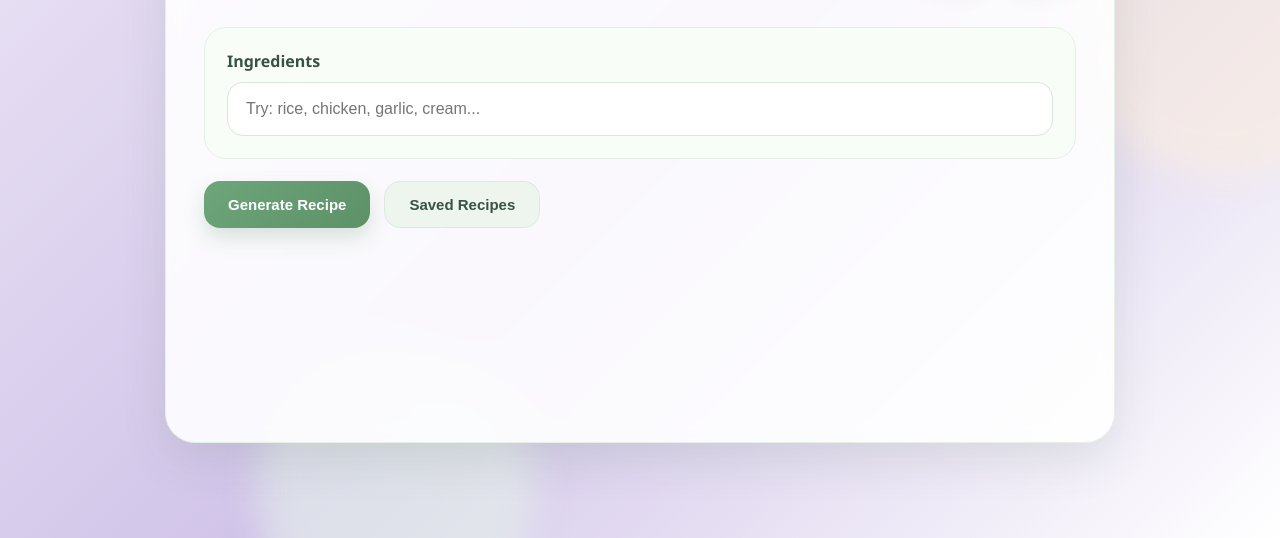
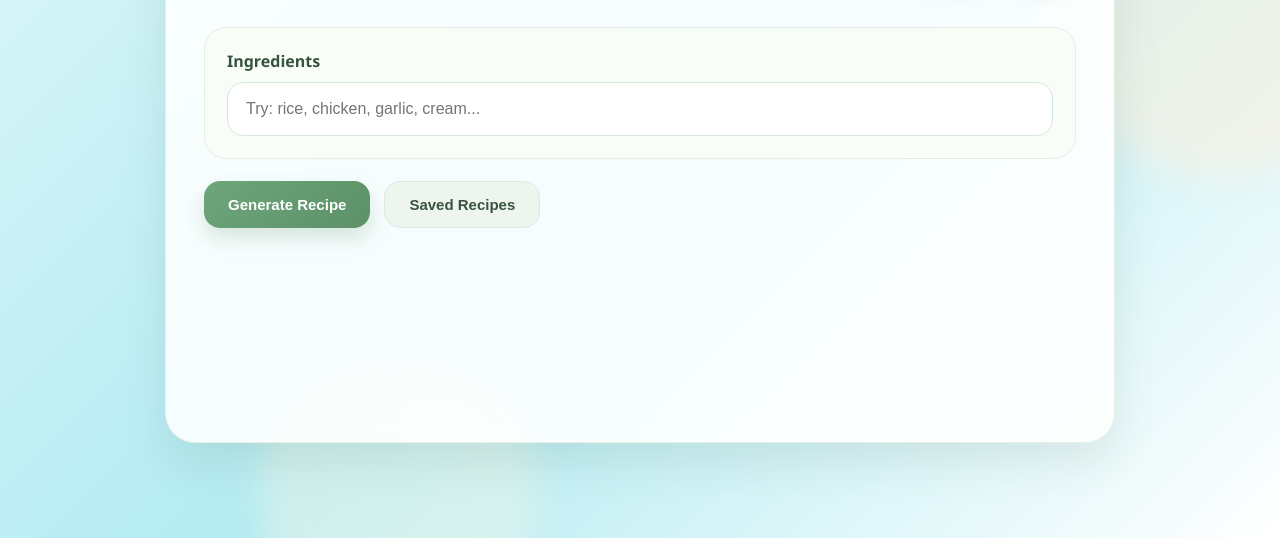
Before and after one commit to salmabouzeid/smartRecipieApp, a plain HTML site: page index.html in a window 1280 px wide. Shown: the part 262-800 px from the top of the page. Drawn offline with Linux system fonts and the light colour scheme.

Commit message:
Refined workflow deploy hook test to  changed background color

```diff
--- a/index.html
+++ b/index.html
@@ -1,7 +1,7 @@
 <!DOCTYPE html>
 <html>
 <head>
-  <title>Smart Recipe App Test</title>
+  <title>Smart Recipe App</title>
   <link rel="stylesheet" href="style.css">
 </head>
 
--- a/style.css
+++ b/style.css
@@ -5,7 +5,7 @@
 body {
   margin: 0;
   font-family: "Segoe UI", Tahoma, Geneva, Verdana, sans-serif;
-  background: linear-gradient(135deg, #ede7f6, #d1c4e9, #ffffff);
+  background: linear-gradient(135deg, #e0f7fa, #b2ebf2, #ffffff);
   min-height: 100vh;
   color: #243424;
   overflow-x: hidden;
```
Also changed, not shown: .github/workflows/ci.yml.
